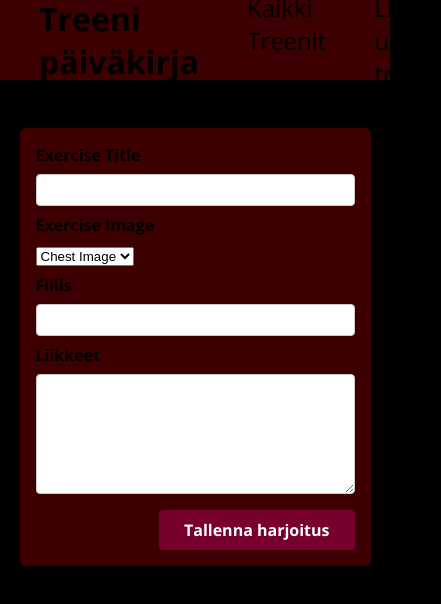
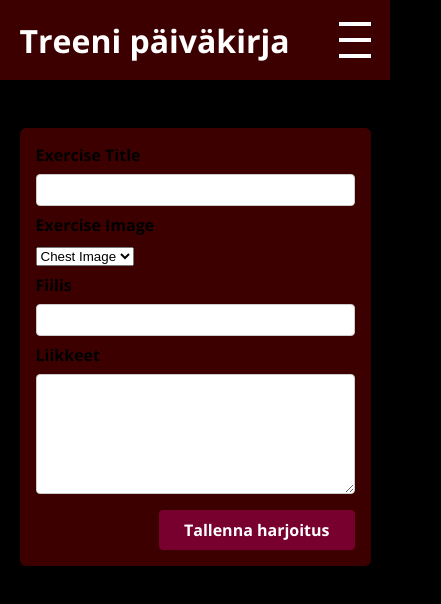
Before and after one commit to Vesku2000/VGYM, a Next.js app: page /new-meetup in a window 390 px wide. Shown: the top 604 px of the page, 441 px wide, since content can reach past the window. Built offline with nearby package versions, Linux system fonts and the light colour scheme.

Commit message:
hamburger menu added

```diff
--- a/src/components/layout/MainNavigation.js
+++ b/src/components/layout/MainNavigation.js
@@ -1,14 +1,25 @@
+import { useState } from 'react';
 import Link from 'next/link';
 
 import classes from './MainNavigation.module.css';
 
 function MainNavigation() {
+  const [isMenuOpen, setIsMenuOpen] = useState(false);
+
+  const toggleMenuHandler = () => {
+    setIsMenuOpen(prevState => !prevState);
+  };
 
   return (
     <header className={classes.header}>
       <div className={classes.logo}>Treeni päiväkirja</div>
       <nav>
-        <ul>
+        <div className={classes.hamburger} onClick={toggleMenuHandler}>
+          <div className={`${classes.bar} ${isMenuOpen ? classes.close : ''}`} />
+          <div className={`${classes.bar} ${isMenuOpen ? classes.close : ''}`} />
+          <div className={`${classes.bar} ${isMenuOpen ? classes.close : ''}`} />
+        </div>
+        <ul className={`${classes.navItems} ${isMenuOpen ? classes.show : ''}`}>
           <li>
             <Link href='/'>Kaikki Treenit</Link>
           </li>
--- a/src/components/layout/MainNavigation.module.css
+++ b/src/components/layout/MainNavigation.module.css
@@ -10,11 +10,11 @@
 
 .logo {
   font-size: 2rem;
-  color: #000000;
+  color: #FFFFFF;
   font-weight: bold;
 }
 
-.header ul {
+.navItems {
   list-style: none;
   margin: 0;
   padding: 0;
@@ -22,18 +22,84 @@
   align-items: baseline;
 }
 
-.header li {
+.navItems li {
   margin-left: 3rem;
 }
 
-.header a {
+.navItems a {
   text-decoration: none;
   font-size: 1.5rem;
-  color: #000000;
+  color: #FFFFFF;
 }
 
-.header a:hover,
-.header a:active,
-.header a.active {
+.navItems a:hover,
+.navItems a:active,
+.navItems a.active {
   color: #FF0000;
 }
+
+@media only screen and (max-width: 767px) {
+  .header {
+    padding: 0 5%;
+  }
+
+  .navItems {
+    display: none;
+    flex-direction: column;
+    position: absolute;
+    top: 5rem;
+    left: 0;
+    width: 100%;
+    padding: 2rem;
+    background-color: #3D0000;
+    z-index: 1;
+  }
+
+  .navItems.show {
+    display: flex;
+  }
+
+  .navItems li {
+    margin: 1rem 0;
+  }
+
+  .navItems a {
+    font-size: 1.5rem;
+    color: #FFFFFF;
+  }
+
+  .hamburger {
+    display: flex;
+    flex-direction: column;
+    justify-content: space-between;
+    height: 2rem;
+    cursor: pointer;
+  }
+
+  .bar {
+    width: 2rem;
+    height: 0.25rem;
+    background-color: #FFFFFF;
+    transition: transform 0.3s ease;
+  }
+
+  .bar:first-child {
+    transform: translateY(-50%);
+  }
+
+  .bar:last-child {
+    transform: translateY(50%);
+  }
+
+  .close:nth-child(1) {
+    transform: rotate(45deg) translate(0.5rem, 0.5rem);
+  }
+
+  .close:nth-child(2) {
+    opacity: 0;
+  }
+
+  .close:nth-child(3) {
+    transform: rotate(-45deg) translate(0.5rem, -0.5rem);
+  }
+}
```
